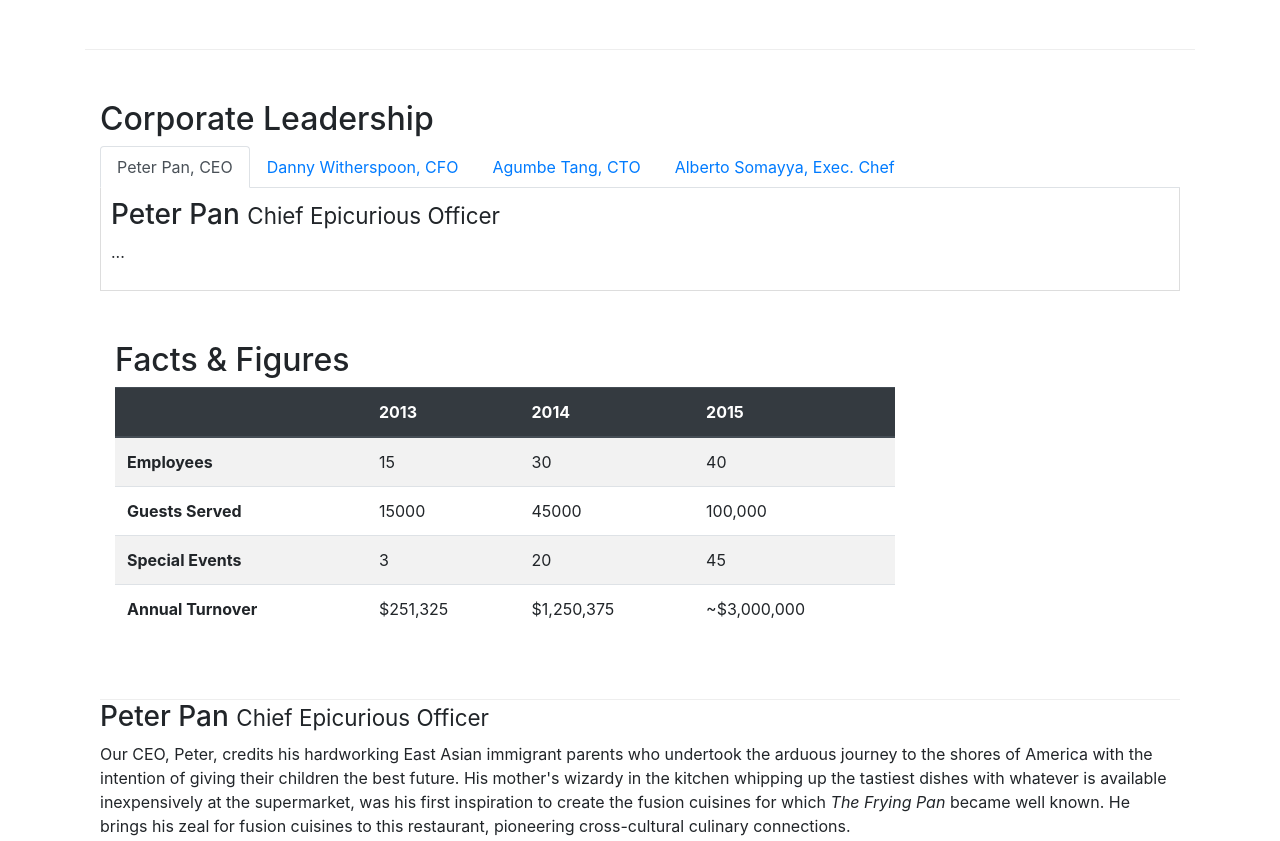
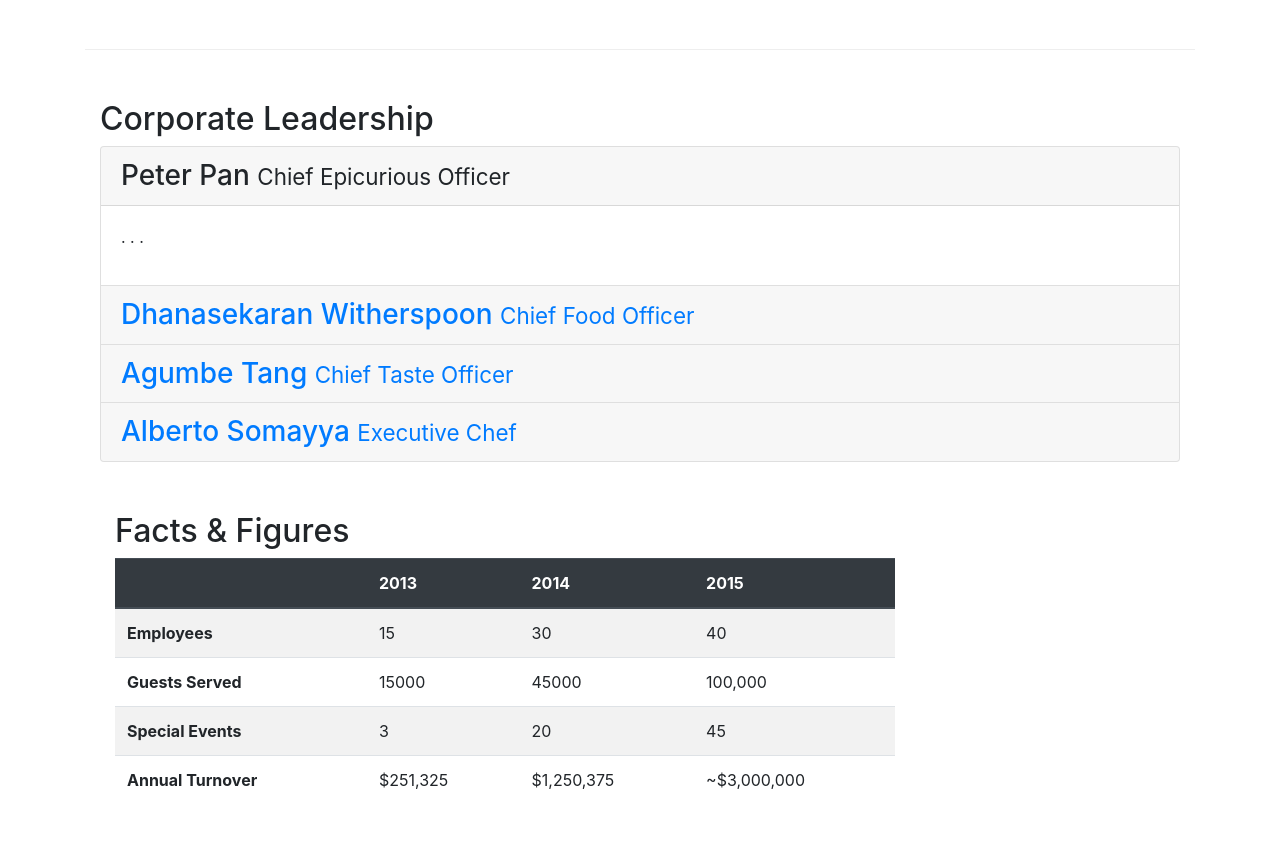
Before and after one commit to ehuitzUB/conFusion, a website: page aboutus.html in a window 1280 px wide. Shown: the part 922-1763 px from the top of the page. Drawn offline with nearby package versions, Linux system fonts and the light colour scheme.

Commit message:
Added Accordion

```diff
--- a/aboutus.html
+++ b/aboutus.html
@@ -113,52 +113,71 @@
 
 
         <div class="row row-content">
-            <div class="col-12 col-xs-12" >
+            <div class="col-12" >
                 <h2>Corporate Leadership</h2>
 
 
+              <div class="accordion">
 
-                <ul class="nav nav-tabs">
-                    <li class="nav-item">
-                      <a class="nav-link active" href="#peter"
-                        role="tab" data-toggle="tab">Peter Pan, CEO</a>
-
-                    </li>
-                    <li class="nav-item">
-                      <a class="nav-link" href="#danny" role="tab"
-                        data-toggle="tab">Danny Witherspoon, CFO</a>
-                    </li>
-                    <li class="nav-item">
-                      <a class="nav-link" href="#agumbe" role="tab"
-                        data-toggle="tab">Agumbe Tang, CTO</a>
-                    </li>
-                    <li class="nav-item">
-                      <a class="nav-link" href="#alberto" role="tab"
-                        data-toggle="tab">Alberto Somayya, Exec. Chef</a>
-                    </li>
+                <div class="card">
+                    <div class="card-header" role="tab" id="peterhead">
+                       <h3 class="mb-0">
+                           <a data-toggle="collapse" data-target="#peter">
+                              Peter Pan <small>Chief Epicurious Officer</small>
+                           </a>
+                       </h3>
+                    </div>
+                    <div class="collapse show" id="peter" data-parent="#accordion">
+                      <div class="card-body">
+                          <p class="d-none d-sm-block">. . .</p>
+                      </div>
+                    </div>
+                </div>
+                <div class="card">
+                    <div class="card-header" role="tab" id="dannyhead">
+                        <h3 class="mb-0">
+                            <a class="collapsed" data-toggle="collapse" data-target="#danny">
+                                Dhanasekaran Witherspoon <small>Chief Food Officer</small>
+                            </a>
+                        </h3>
+                    </div>
+                    <div class="collapse" id="danny" data-parent="#accordion">
+                        <div class="card-body">
+                            <p class="d-none d-sm-block">. . .</em></p>
+                        </div>
+                    </div>
+                </div>
+                <div class="card">
+                    <div class="card-header" role="tab" id="agumbehead">
+                        <h3 class="mb-0">
+                            <a class="collapsed" data-toggle="collapse" data-target="#agumbe">
+                                Agumbe Tang <small>Chief Taste Officer</small>
+                            </a>
+                        </h3>
+                    </div>
+                    <div class="collapse" id="agumbe" data-parent="#accordion">
+                        <div class="card-body">
+                            <p class="d-none d-sm-block">. . .</p>
+                        </div>
+                    </div>
+                </div>
+                <div class="card">
+                    <div class="card-header" role="tab" id="albertohead">
+                        <h3 class="mb-0">
+                            <a class="collapsed" data-toggle="collapse" data-target="#alberto">
+                                Alberto Somayya <small>Executive Chef</small>
+                            </a>
+                        </h3>
+                    </div>
+                    <div class="collapse" id="alberto" data-parent="#accordion">
+                        <div class="card-body">
+                            <p class="d-none d-sm-block">. . .</em></p>
+                        </div>
+                    </div>
+               </div>
 
 
-              </ul>
-              <div class="tab-content">
-                <div role="tabpanel" class="tab-pane fade show active" id="peter">
-                    <h3>Peter Pan <small>Chief Epicurious Officer</small></h3>
-                    <p> ... </p>
-                </div>
 
-                <div role="tabpanel" class="tab-pane fade show" id="danny">
-                    <h3>Danny Witherspoon <small>Chief Food Officer</small></h3>
-                    <p> ... </p>
-                </div>
-
-                <div role="tabpanel" class="tab-pane fade show" id="agumbe">
-                    <h3>Agumbe Tang <small>Chief Telecommunications Officer</small></h3>
-                    <p> ... </p>
-                </div>
-
-                <div role="tabpanel" class="tab-pane fade show" id="alberto">
-                    <h3>Alberto Somayya <small>Executive Chef</small></h3>
-                    <p> ... </p>
-                </div>
             </div>
 
 
```
